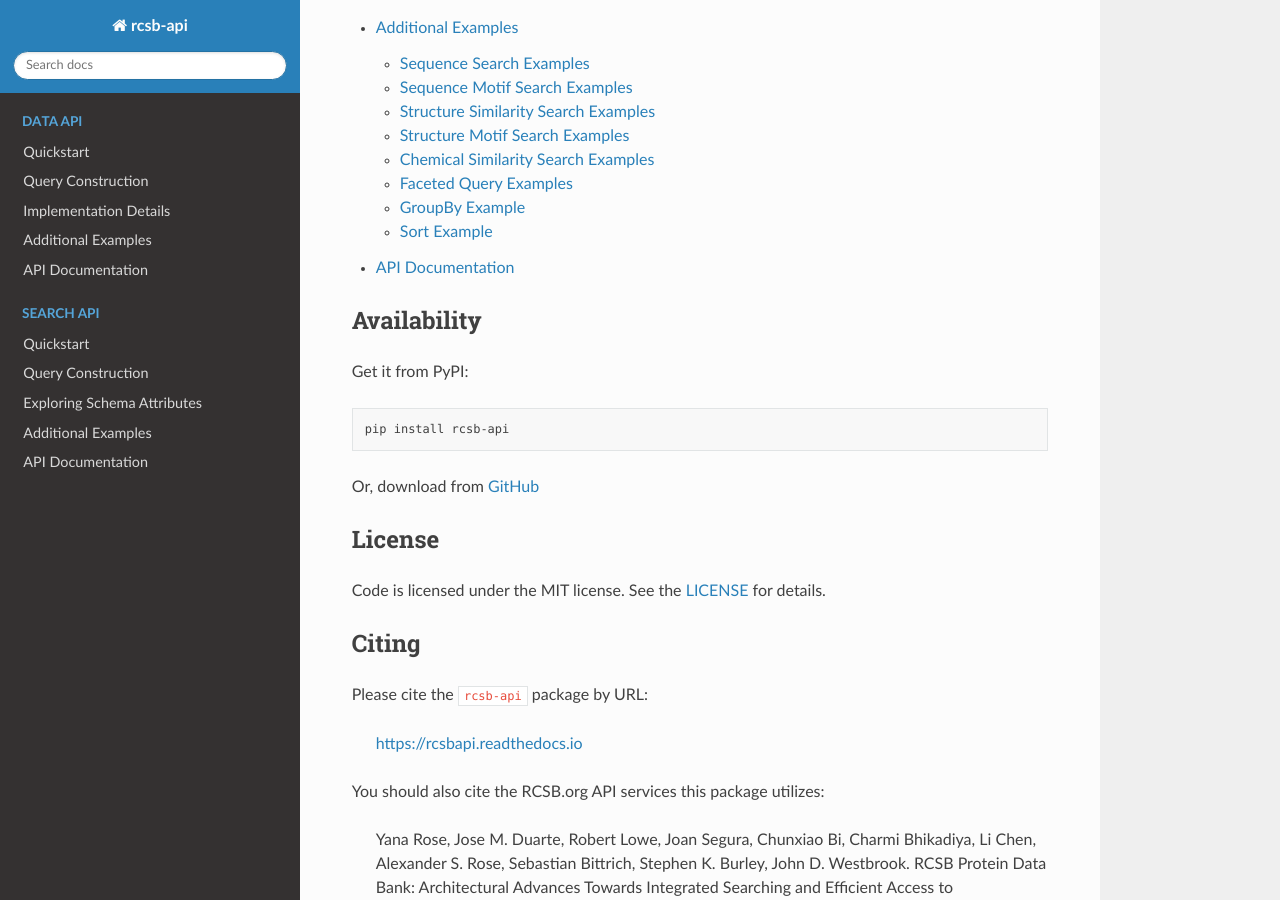
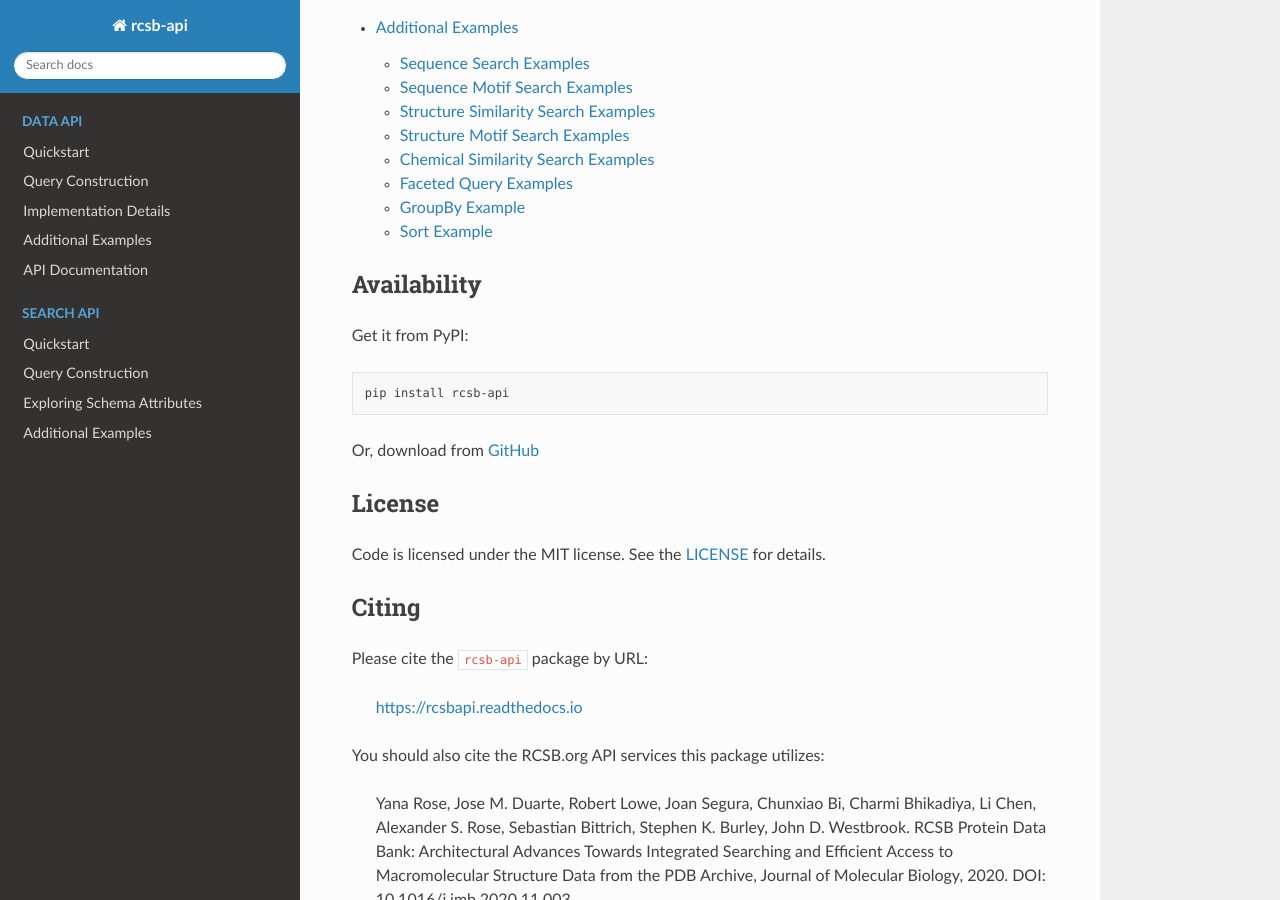
Before and after one commit to rcsb/py-rcsb-api, a Sphinx documentation site: the page built from docs/index.rst, in a window 1280 px wide and 900 px high, scrolled down 1473 px. Built offline with Sphinx 7.4.7 and the Read the Docs theme 3.1.0, drawn with Linux system fonts in a browser that asks for light colours.

Commit message:
update index.rst

```diff
--- a/docs/index.rst
+++ b/docs/index.rst
@@ -26,7 +26,7 @@ Contents
    search_api/query_construction.md
    search_api/attributes.md
    search_api/additional_examples.md
-   search_api/api.rst
+..    search_api/api.rst
 
 
 Availability
```
